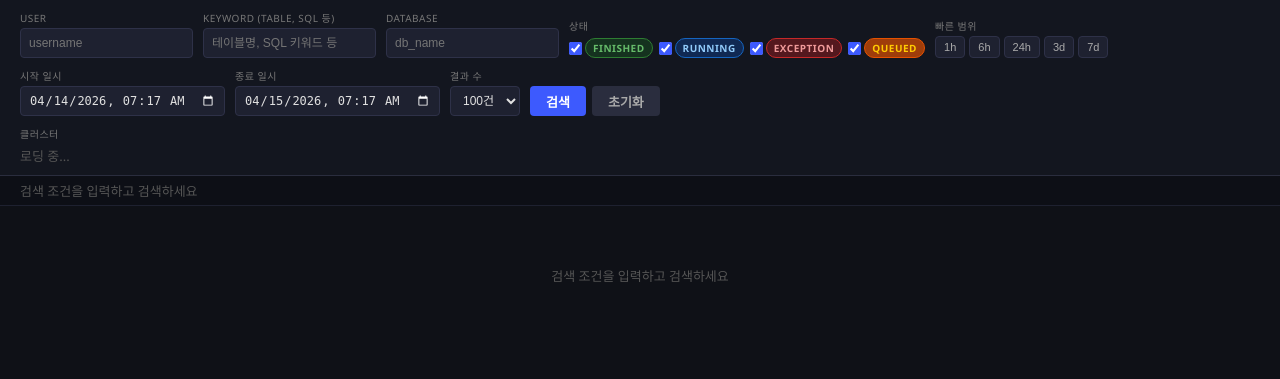
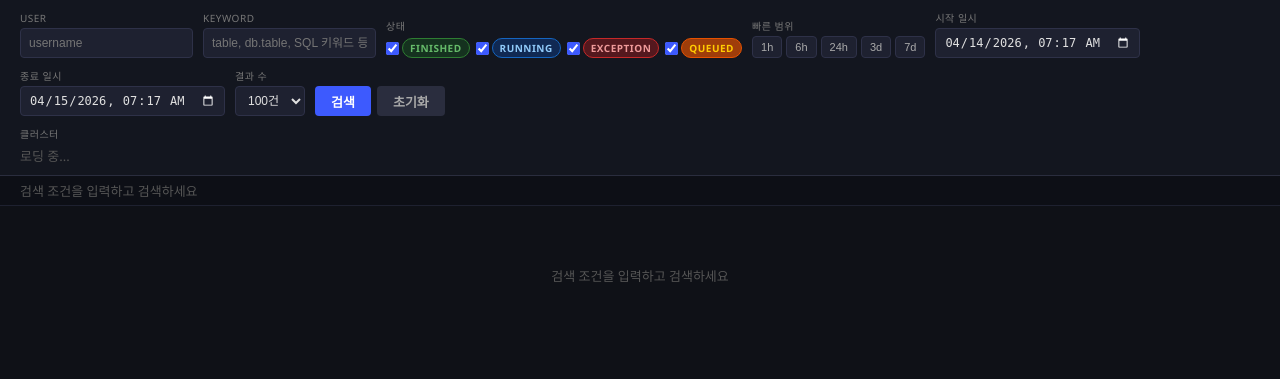
Before and after one commit to Joonhong-Park/query_explorer, a FastAPI app: page / in a window 1280 px wide. Shown: the part 41-420 px from the top of the page. Run offline with FastAPI, Linux system fonts and the light colour scheme.

Commit message:
refactor: remove database filter, keyword handles db.table search
- database 입력란 제거
- keyword로 db.table 또는 table 모두 검색 가능 (statement rlike)

Co-Authored-By: Claude Sonnet 4.6 <noreply@anthropic.com>

```diff
--- a/main.py
+++ b/main.py
@@ -34,7 +34,6 @@ async def list_clusters():
 async def get_queries(
     user:        Optional[str] = Query(None),
     keyword:     Optional[str] = Query(None),
-    database:    Optional[str] = Query(None),
     query_state: Optional[str] = Query(None),
     hours:       Optional[int] = Query(None),
     from_time:   Optional[str] = Query(None),
@@ -42,7 +41,7 @@ async def get_queries(
     limit:       int           = Query(100, ge=1, le=1000),
     clusters:    Optional[str] = Query(None),  # 쉼표 구분 cluster ID
 ):
-    filter_str       = build_filter(user, keyword, database, query_state)
+    filter_str       = build_filter(user, keyword, query_state)
     from_iso, to_iso = resolve_time_range(hours, from_time, to_time)
 
     params = {"limit": limit}
--- a/templates/index.html
+++ b/templates/index.html
@@ -133,14 +133,8 @@
 
   <!-- 키워드 (statement 검색) -->
   <div class="fg">
-    <label>Keyword (table, SQL 등)</label>
-    <input id="f-keyword" type="text" placeholder="테이블명, SQL 키워드 등">
-  </div>
-
-  <!-- 데이터베이스 -->
-  <div class="fg">
-    <label>Database</label>
-    <input id="f-database" type="text" placeholder="db_name">
+    <label>Keyword</label>
+    <input id="f-keyword" type="text" placeholder="table, db.table, SQL 키워드 등">
   </div>
 
   <!-- 상태 -->
@@ -288,9 +282,8 @@ async function search() {
   const v = id => document.getElementById(id).value.trim();
   const params = new URLSearchParams();
 
-  if (v('f-user'))     params.set('user',     v('f-user'));
-  if (v('f-keyword'))  params.set('keyword',  v('f-keyword'));
-  if (v('f-database')) params.set('database', v('f-database'));
+  if (v('f-user'))    params.set('user',    v('f-user'));
+  if (v('f-keyword')) params.set('keyword', v('f-keyword'));
 
   // 상태 — 체크된 것만 (전체 체크면 파라미터 생략)
   const checkedStates = [...document.querySelectorAll('.f-state:checked')].map(c => c.value);
@@ -327,7 +320,7 @@ async function search() {
 }
 
 function reset() {
-  ['f-user','f-keyword','f-database'].forEach(id => document.getElementById(id).value = '');
+  ['f-user','f-keyword'].forEach(id => document.getElementById(id).value = '');
   document.querySelectorAll('.f-state').forEach(c => c.checked = true);
   document.querySelectorAll('.chk-cluster').forEach(c => c.checked = true);
   const chkAll = document.getElementById('chk-all');
```
Also changed, not shown: cm_client.py (+3 -9 lines).
